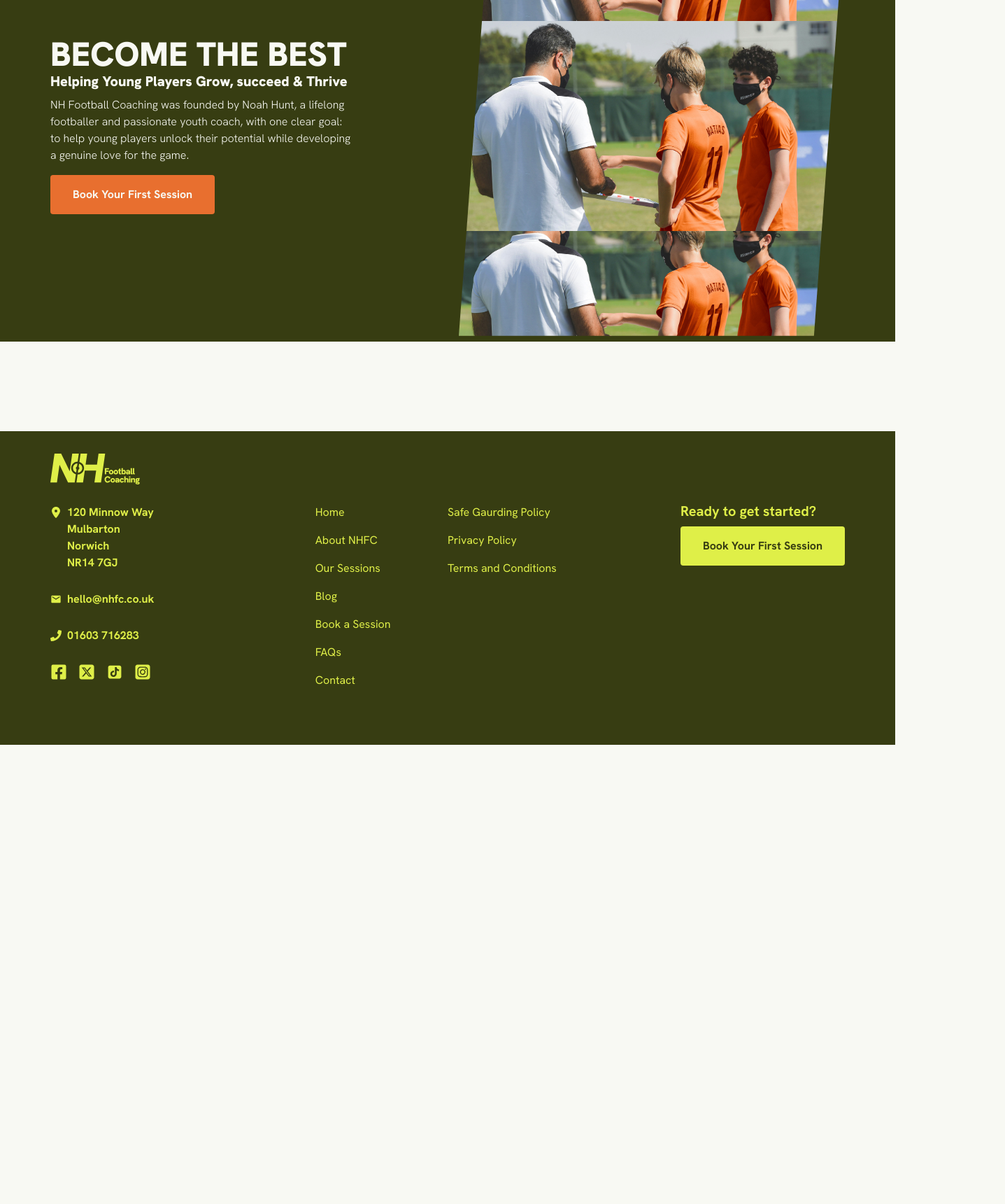
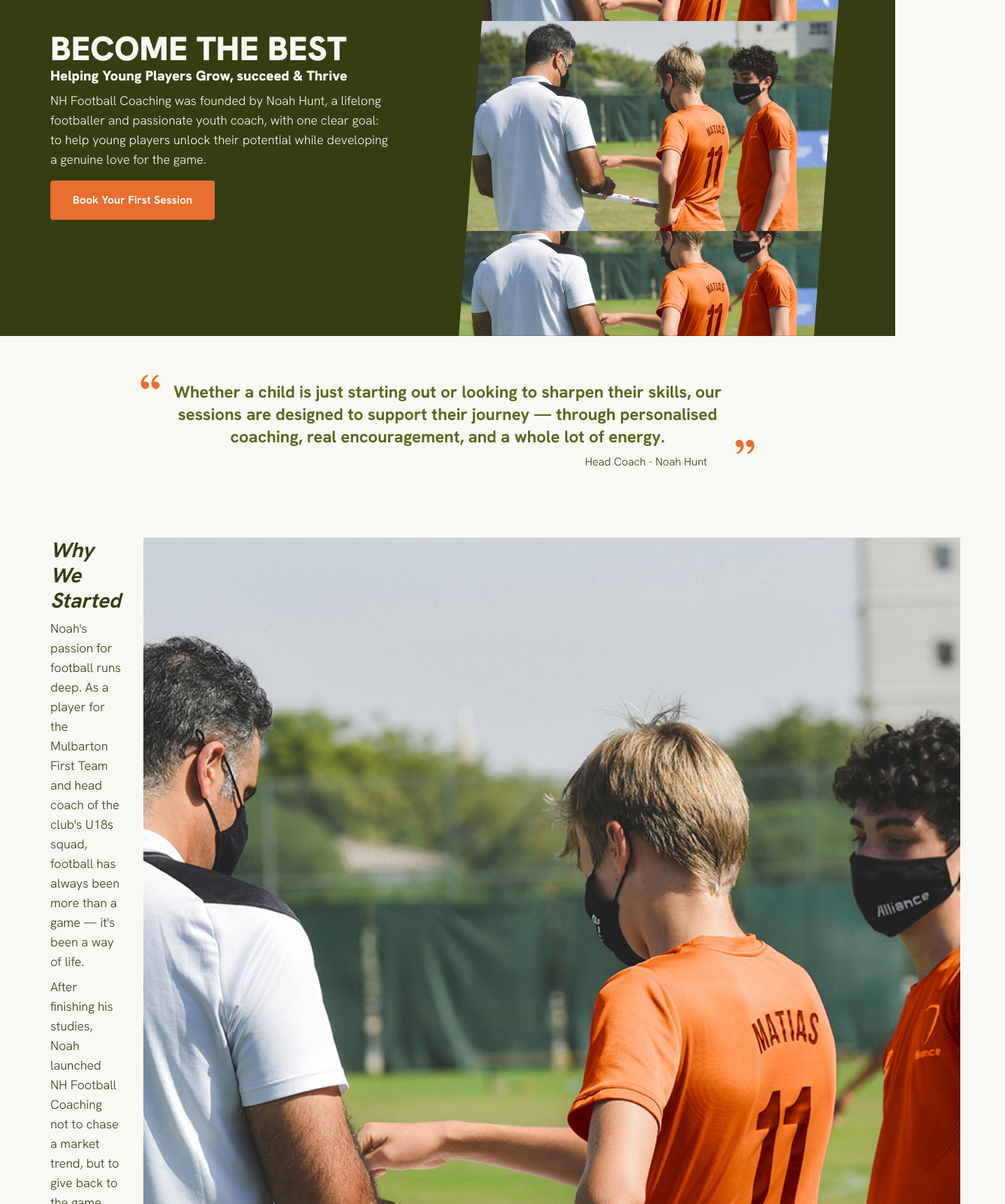
Before and after one commit to CSEAMAN3/nh-test, a Next.js app: page /about-nhfc in a window 1280 px wide. Shown: the part 240-1960 px from the top of the page at 70% size, 1437 px wide, since content can reach past the window. Before the commit the page ends 1304 px from the top, so only its background shows below. Built offline with nearby package versions, Linux system fonts and the light colour scheme.

Commit message:
update to about page

```diff
--- a/src/app/about-nhfc/page.tsx
+++ b/src/app/about-nhfc/page.tsx
@@ -1,19 +1,22 @@
 'use client'
 import { BookingButton } from "@/components/BookingButton";
 import Image from "next/image";
+
+import { RiDoubleQuotesL, RiDoubleQuotesR } from "react-icons/ri";
+
 
 export default function AboutPage() {
 
   return (
     <main>
       {/* hero section */}
-      <div className="bg-primary min-h-[80vh] mb-32">
+      <div className="bg-primary">
         <div className="max-w-[1200px] px-8 pt-8 mx-auto flex flex-col md:flex-row gap-8">
           <div className="flex-1 flex-col content-center">
             <h1 className="font-black text-4xl lg:text-5xl text-off-white mb-2">BECOME THE BEST
               <span className="block text-2xl lg:text-xl">Helping Young Players Grow<span className="hidden lg:inline">, succeed & Thrive</span></span>
             </h1>
-            <p className="max-w-[40ch] lg:max-w-[48ch] mb-4 font-light text-off-white">NH Football Coaching was founded by Noah Hunt, a lifelong footballer and passionate youth coach, with one clear goal: to help young players unlock their potential while developing a genuine love for the game.</p>
+            <p className="max-w-[40ch] lg:max-w-[48ch] mb-4 font-light text-off-white md:text-lg">NH Football Coaching was founded by Noah Hunt, a lifelong footballer and passionate youth coach, with one clear goal: to help young players unlock their potential while developing a genuine love for the game.</p>
             <BookingButton className="bg-electric-orange py-4 px-8 text-off-white hover:bg-primary-accent hover:text-primary transition-colors duration-300 cursor pointer" />
           </div>
           <div className="fullshape flex-1">
@@ -45,9 +48,106 @@ export default function AboutPage() {
         </div>
       </div>
       {/* quote section */}
-      <div>
-
+      <div className="px-16 py-16 mx-auto w-fit relative md:mb-8">
+        <RiDoubleQuotesL className="text-4xl absolute top-12 left-6 text-electric-orange"/>
+        <p className="text-center font-bold text-pitch-light text-xl lg:text-2xl max-w-[60ch]">Whether a child is just starting out or looking to sharpen their skills, our sessions are designed to support their journey — through personalised coaching, real encouragement, and a whole lot of energy.</p>
+        <p className="font-light w-fit absolute bottom-8 right-24 text-primary">Head Coach - Noah Hunt</p>
+        <RiDoubleQuotesR className="text-4xl absolute bottom-12 right-6 text-electric-orange" />
       </div>
+      <div className="flex flex-col gap-8 max-w-[1200px] mx-auto lg:mb-8">
+      {/* why we started */}
+      <div className="flex flex-col gap-8 lg:gap-0 lg:flex-row lg:mt-8 lg:pr-8">
+        <div className="text-primary px-8 content-center flex-1">
+          <h2 className="font-bold text-2xl lg:text-3xl mb-2 italic">Why We Started</h2>
+          <p className="mb-2 max-w-[60ch] font-light md:text-lg">Noah&#39;s passion for football runs deep. As a player for the Mulbarton First Team and head coach of the club&#39;s U18s squad, football has always been more than a game — it&#39;s been a way of life.
+          </p>
+          <p className="max-w-[60ch] font-light md:text-lg">After finishing his studies, Noah launched NH Football Coaching not to chase a market trend, but to give back to the game and support the next generation. His aim? To offer young players the space, guidance, and belief they need to grow — as athletes and as individuals.</p>
+        </div>
+        <Image
+          src={'/images/heropic.jpg'}
+          alt={"image description here"}
+          width={400}
+          height={400}
+          className="w-full max-h-[200px] sm:max-h-[300px] lg:max-h-full object-cover flex-1"
+        />
+      </div>
+      {/* Our Approach */}
+      <div className="flex flex-col lg:flex-row gap-8 lg:gap-0 max-w-[1200px] lg:mt-8 lg:pl-8">
+        <div className="text-primary px-8 flex-1 content-center lg:order-2">
+          <h2 className="font-bold text-2xl lg:text-3xl mb-2 italic">Our Approach</h2>
+          <p className="mb-2 max-w-[60ch] font-light md:text-lg">What makes NH Football Coaching different is the focus on small-group sessions, energy-filled training, and coaching that truly connects.
+          </p>
+          <p className="max-w-[60ch] font-light md:text-lg">We believe that with the right guidance, consistent effort, and a willingness to learn, any player can make real progress. Noah brings not only technical knowledge and engaging drills to each session, but also a mindset that helps players grow in confidence, focus, and ability.</p>
+        </div>
+        <Image
+          src={'/images/heropic.jpg'}
+          alt={"image description here"}
+          width={400}
+          height={400}
+          className="w-full max-h-[200px] sm:max-h-[300px] lg:max-h-full object-cover flex-1 lg:order-1"
+        />
+      </div>
+      </div>
+      {/* meet the coach */}
+      <div className="bg-grassroots px-8 text-primary min-h-[400px]">
+        <div className="max-w-[1200px] mx-auto lg:px-8 flex flex-col md:flex-row justify-center md:items-center">
+          <div className="py-8">
+            <h3 className="font-bold text-2xl lg:text-3xl mb-2 italic">Meet The Coach</h3>
+            <p className="font-light md:text-lg max-w-[42ch] mb-4">With Noah, parents can trust that their child is being coached by someone who&#39;s qualified, experienced, and genuinely committed to their development — not just as footballers, but as young people.</p>
+            <ul className="list-disc font-light flex flex-col gap-4 md:text-lg pl-4">
+              <li>First Team Player Mulbarton FC</li>
+              <li>Head Coach of Mulbarton U18s</li>
+              <li>FA Certified & DBS Checked</li>
+              <li>Known For High Energy Sessions & <span className="block">positive, clear communication.</span></li>
+            </ul>
+          </div>
+          <Image
+            src={"/images/cropped_coach.png"}
+            alt={"coach carter description"}
+            width={400}
+            height={400}
+            className="flex-end place-self-end"
+          />
+        </div>
+      </div>
+      {/* CTA */}
+      <div className="py-32 text-primary text-center px-8 relative my-24">
+                <h3 className="font-bold italic text-3xl mb-2">Ready to get started?</h3>
+                <p className="font-light text-lg max-w-[60ch] mx-auto mb-4">Book your child&#39;s first session today and help them build skills, confidence, and a love for the game - one kick at a time.</p>
+                <BookingButton className="bg-electric-orange text-off-white hover:bg-primary hover:text-primary-accent px-8 py-4" />
+                {/* top left img */}
+                <Image
+                  src={`/images/taticarrow.svg`}
+                  alt={`tactical arrow icon`}
+                  width={400}
+                  height={400}
+                  className="w-16 md:w-24 absolute top-8 sm:top-16 md:top-12 left-[5vw] sm:left-[10vw] md:left-[10vw] rotate-90"
+                />
+                {/* top right img */}
+                <Image
+                  src={`/images/taticarrow.svg`}
+                  alt={`tactical arrow icon`}
+                  width={400}
+                  height={400}
+                  className="w-16 md:w-24 absolute top-8 sm:top-16 md:top-12 right-[5vw] sm:right-[10vw] md:right-[10vw] rotate-160"
+                />
+                {/* bottom left img */}
+                <Image
+                  src={`/images/taticarrow.svg`}
+                  alt={`tactical arrow icon`}
+                  width={400}
+                  height={400}
+                  className="w-16 md:w-24 absolute bottom-8 sm:bottom-16 md:bottom-12 left-[5vw] sm:left-[10vw] md:left-[10vw] rotate-340"
+                />
+                {/* bottom right img */}
+                <Image
+                  src={`/images/taticarrow.svg`}
+                  alt={`tactical arrow icon`}
+                  width={400}
+                  height={400}
+                  className="w-16 md:w-24 absolute bottom-8 sm:bottom-16 md:bottom-12 right-[5vw] sm:right-[10vw] md:right-[10vw] rotate-260"
+                />
+            </div>
     </main>
   //   <main className="min-h-screen">
   //   <div className="bg-primary mb-8">
```
Also changed, not shown: public/images/cropped_coach.png (added).
